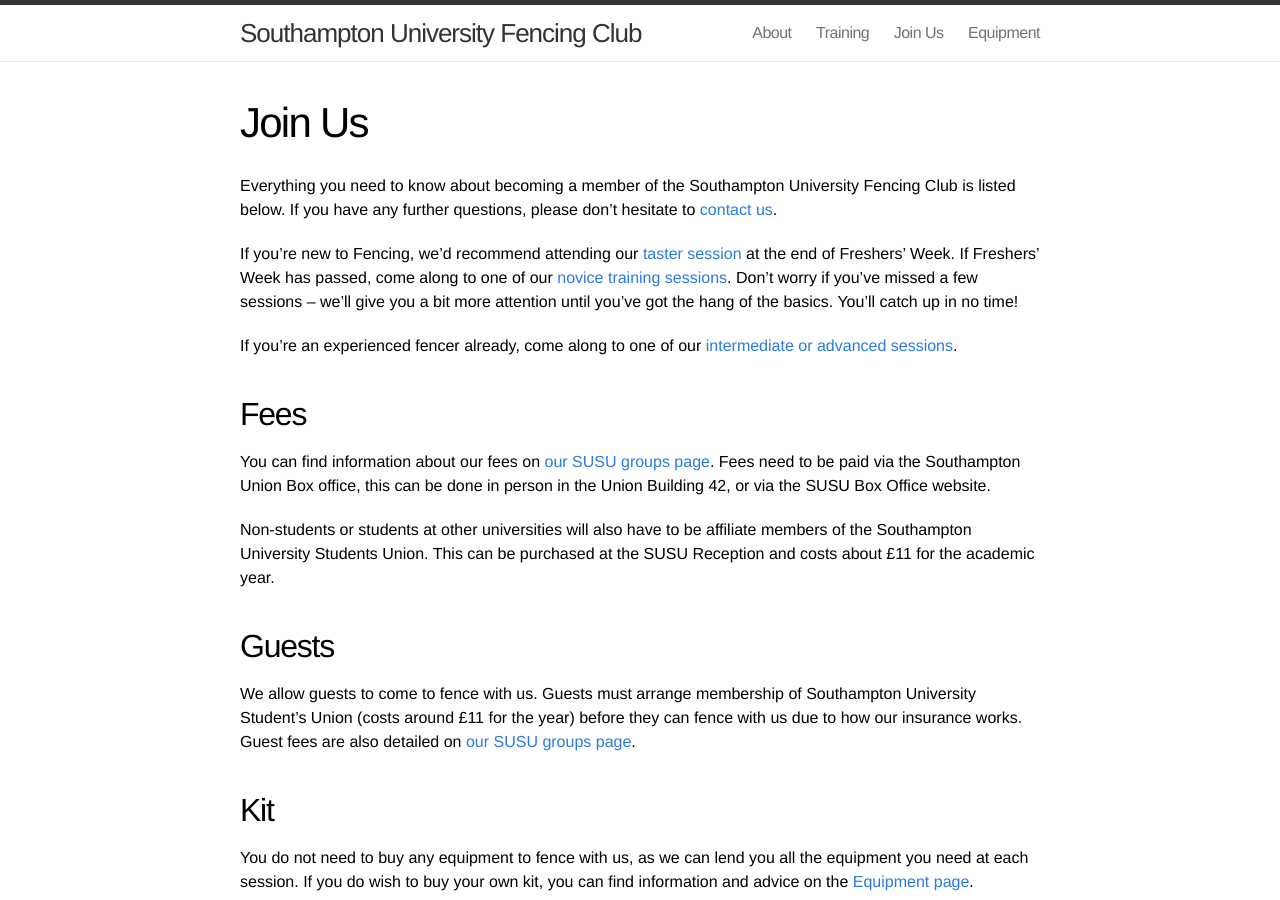
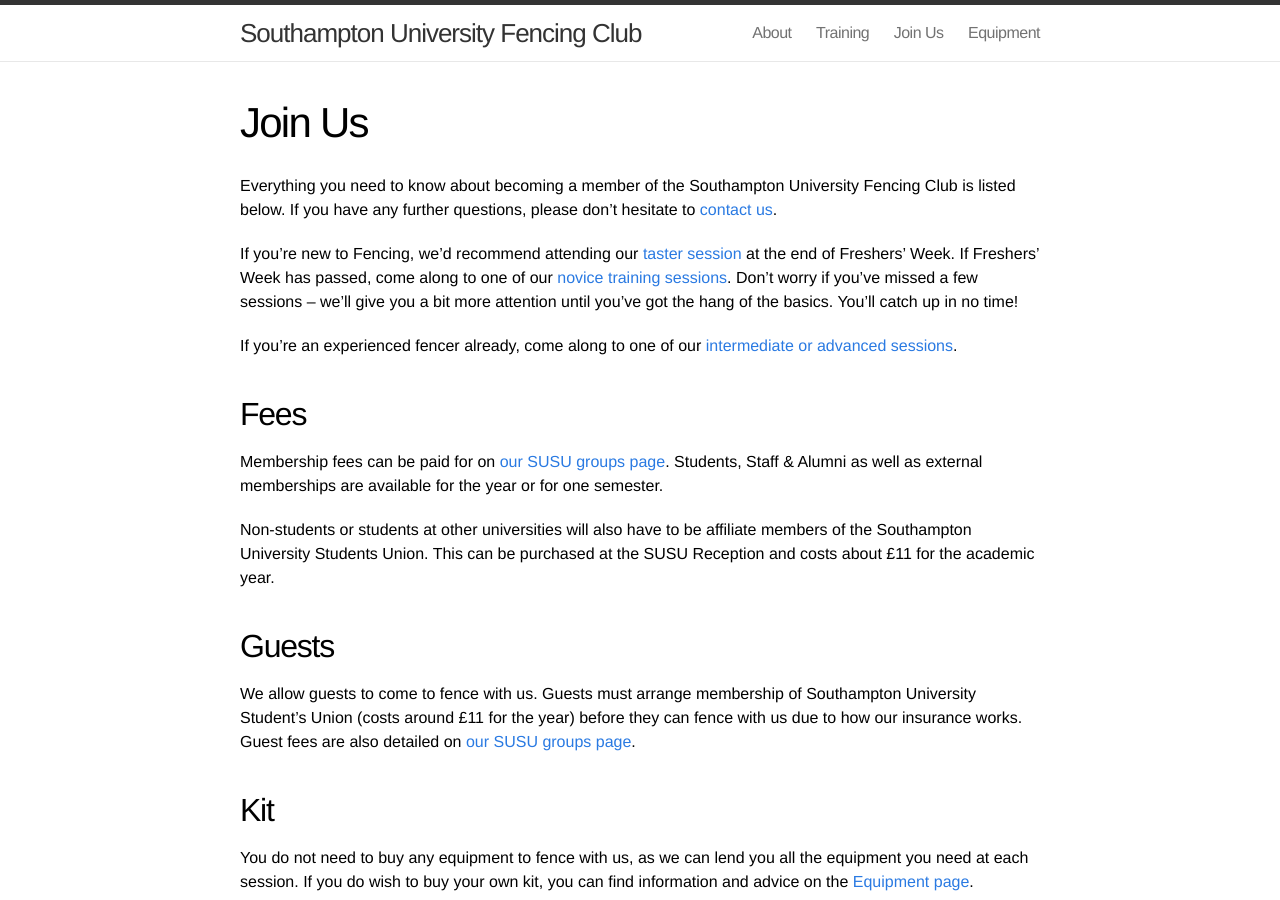
Before and after one commit to sotonfencing/sotonfencing.github.io, a Jekyll site: the page built from join-us.md, in a window 1280 px wide and 900 px high. Built offline with Jekyll 4.4.1, drawn with Linux system fonts in a browser that asks for light colours.

Commit message:
Update join-us.md

```diff
--- a/join-us.md
+++ b/join-us.md
@@ -14,7 +14,7 @@
 Fees
 ----
 
-You can find information about our fees on [our SUSU groups page]({{site.links.susu_group}}). Fees need to be paid via the Southampton Union Box office, this can be done in person in the Union Building 42, or via the SUSU Box Office website.
+Membership fees can be paid for on [our SUSU groups page]({{site.links.susu_group}}). Students, Staff & Alumni as well as external memberships are available for the year or for one semester.
 
 
 Non-students or students at other universities will also have to be affiliate members of the Southampton University Students Union. This can be purchased at the SUSU Reception and costs about £11 for the academic year.
```
